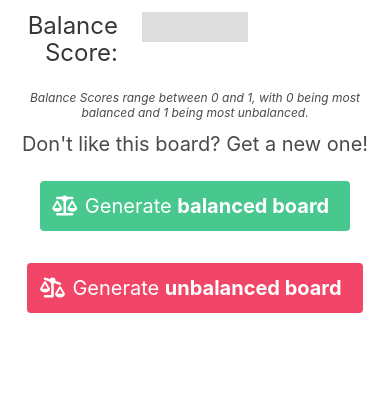
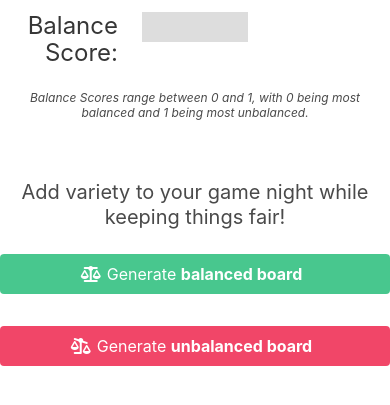
Before and after one commit to Ivanov1ch/Catan, a Flask app: page /view-board/ in a window 390 px wide. Shown: the top 405 px of the page. Run offline with Flask 2, Linux system fonts and the light colour scheme; some libraries are stand-ins or nearby versions.

Commit message:
Responsiveness updates to demo

```diff
--- a/templates/view_board.html
+++ b/templates/view_board.html
@@ -40,21 +40,21 @@
         </div>
     </div>
 </section>
-<section class="container has-text-centered">
-    <p class="subtitle">
-        Don't like this board? Get a new one!
+<section class="container has-text-centered mt-6">
+    <p class="subtitle is-size-5">
+        Add variety to your game night while keeping things fair!
     </p>
-    <div class="columns is-desktop buttons are-medium" id="home-button-container">
-        <div class="column has-text-right-desktop">
-            <button class="button is-success" id="balanced-button" onclick="handleHomeButtonPress(true);">
+    <div class="columns is-desktop buttons are-lare is-desktop" id="home-button-container">
+        <div class="column has-text-right-desktop is-full is-half-desktop">
+            <button class="button is-success is-fullwidth" id="balanced-button" onclick="handleHomeButtonPress(true);">
                 <span class="icon">
                   <i class="fas fa-balance-scale"></i>
                 </span>
                 <span>Generate <strong>balanced board</strong></span>
             </button>
         </div>
-        <div class="column has-text-left-desktop">
-            <button class="button is-danger" id="unbalanced-button" onclick="handleHomeButtonPress(false);">
+        <div class="column has-text-left-desktop is-full is-half-desktop">
+            <button class="button is-danger is-fullwidth" id="unbalanced-button" onclick="handleHomeButtonPress(false);">
                 <span class="icon">
                   <i class="fas fa-balance-scale-right"></i>
                 </span>
```
Also changed, not shown: templates/index.html (+7 -7 lines).
